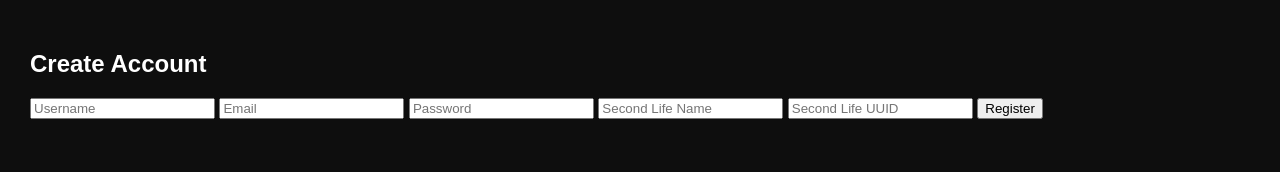
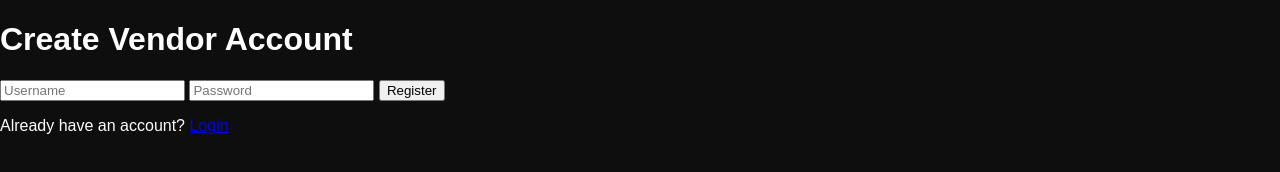
Before and after one commit to GuttaSims/KULTAmazon, a website: page register.html in a window 1280 px wide. Drawn offline with Linux system fonts and the light colour scheme.

Commit message:
Update register.html

```diff
--- a/register.html
+++ b/register.html
@@ -2,41 +2,31 @@
 <html>
 
 <head>
-
 <meta charset="UTF-8">
-<title>KULT Vendor System - Register</title>
-
+<title>Register Vendor</title>
 <link rel="stylesheet" href="style.css">
-
 </head>
 
 <body>
 
-<div class="container">
+<div class="login-container">
 
-<h2>Create Account</h2>
+<h1>Create Vendor Account</h1>
 
-<form id="registerForm">
+<input id="username" placeholder="Username">
+<input id="password" type="password" placeholder="Password">
 
-<input type="text" id="username" placeholder="Username" required>
+<button id="registerBtn">Register</button>
 
-<input type="email" id="email" placeholder="Email" required>
+<p class="link">
+Already have an account? <a href="login.html">Login</a>
+</p>
 
-<input type="password" id="password" placeholder="Password" required>
-
-<input type="text" id="sl_name" placeholder="Second Life Name" required>
-
-<input type="text" id="sl_uuid" placeholder="Second Life UUID" required>
-
-<button type="submit">Register</button>
-
-</form>
-
-<p id="message"></p>
+<p id="error" class="error"></p>
 
 </div>
 
-<script src="script.js"></script>
+<script src="register.js"></script>
 
 </body>
 
```
